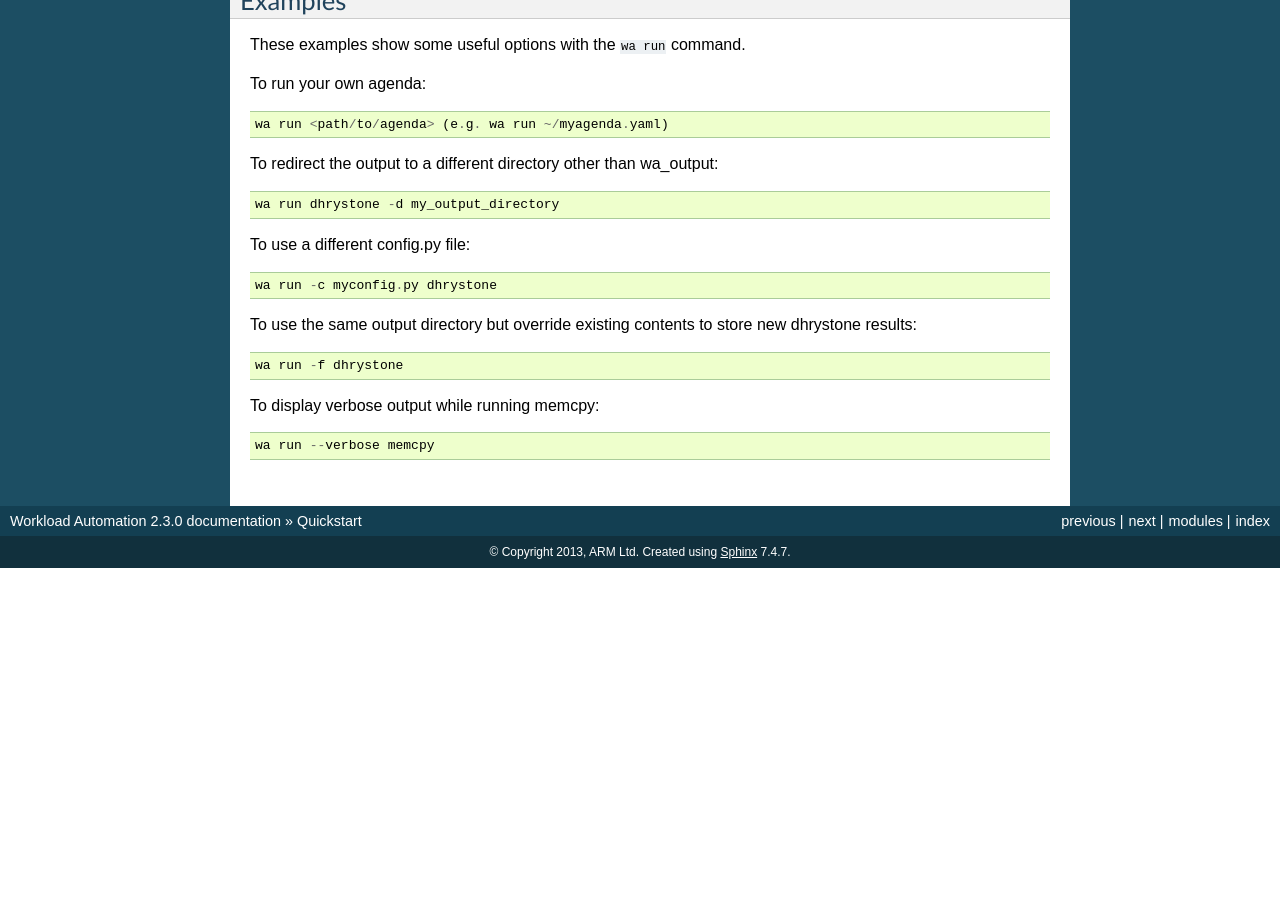
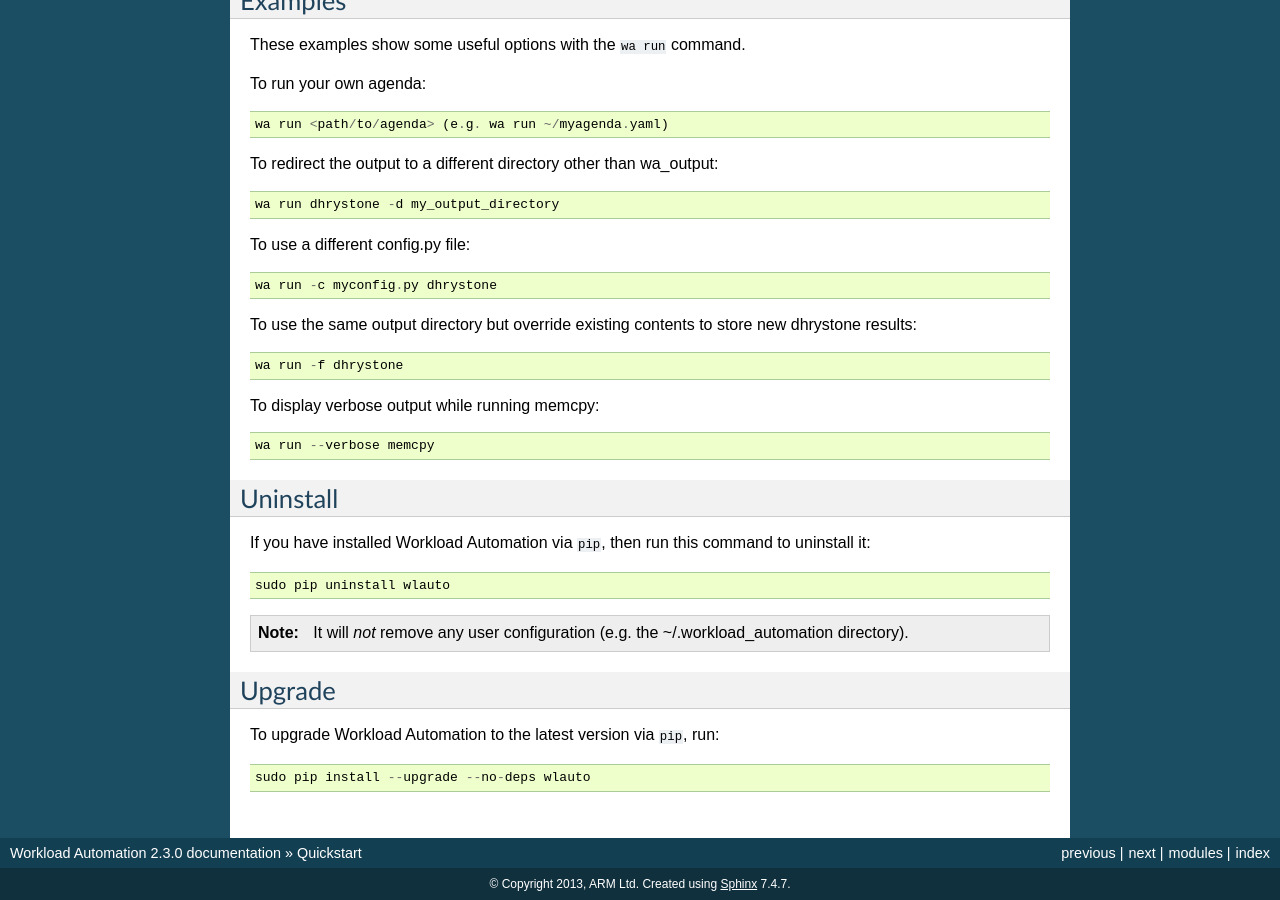
Before and after one commit to ARM-software/lisa, a Sphinx documentation site: the page built from doc/source/quickstart.rst, in a window 1280 px wide and 900 px high, scrolled down 3870 px. Built offline with Sphinx 7.4.7, drawn with Linux system fonts in a browser that asks for light colours; pages that are not in the unit, such as notebooks, are missing from menus; before the commit the page ends 4438 px from its top, so only the background shows below that.

Commit message:
doc/source: Add uninstall and upgrade sections
Add the uninstall and upgrade commands for users to remove or
upgrade Workload Automation for future reference.

Signed-off-by: Lisa Nguyen <lisa.nguyen@linaro.org>

```diff
--- a/doc/source/quickstart.rst
+++ b/doc/source/quickstart.rst
@@ -265,3 +265,22 @@ store new dhrystone results::
 To display verbose output while running memcpy::
 
     wa run --verbose memcpy
+
+Uninstall
+=========
+
+If you have installed Workload Automation via ``pip``, then run this command to
+uninstall it::
+
+    sudo pip uninstall wlauto
+
+
+.. Note:: It will *not* remove any user configuration (e.g. the ~/.workload_automation
+          directory).
+
+Upgrade
+=======
+
+To upgrade Workload Automation to the latest version via ``pip``, run::
+
+    sudo pip install --upgrade --no-deps wlauto
```
Also changed, not shown: doc/source/installation.rst (+17 -0 lines).
